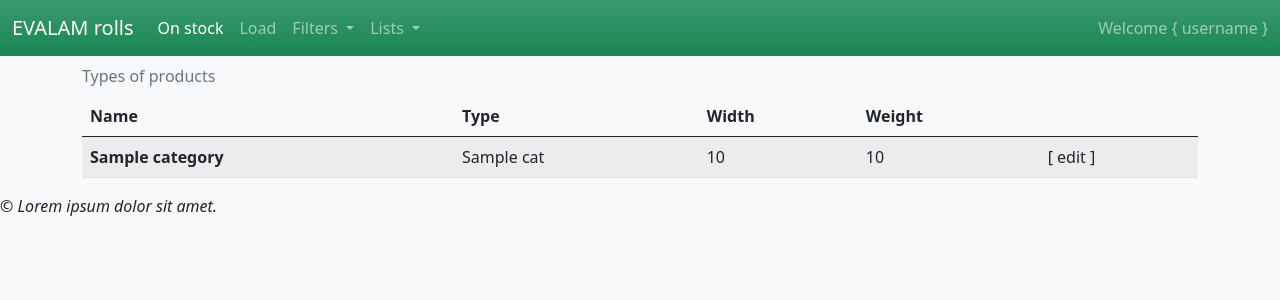
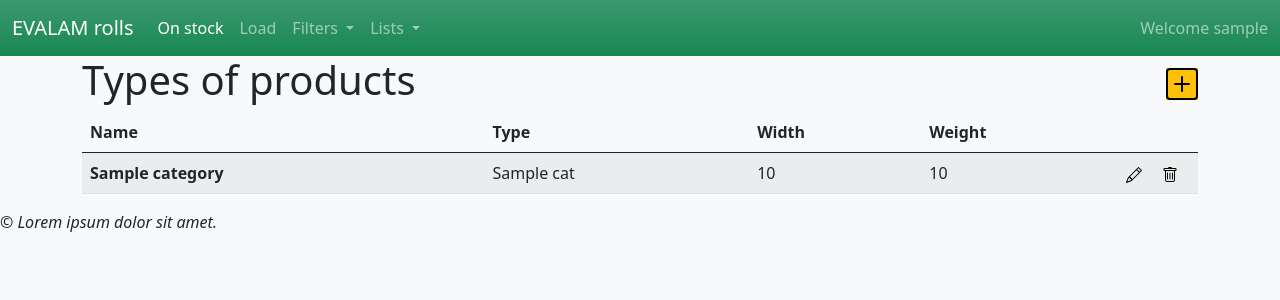
Before and after one commit to bdoobd/evalam, a FastAPI app: template app/templates/categories.html in a window 1280 px wide. Shown: the top 300 px of the page. Run offline with FastAPI, Linux system fonts and the light colour scheme; the template is opened without the code that fills it: most values are stand-ins (such as "Sample title", 1, 10 or a date in 2020); parts of the project's set-up code (start-up, migrations or seed data) failed here and were passed over.

Commit message:
FIX: На доделку раздела catgories

```diff
--- a/app/static/styles/styles.css
+++ b/app/static/styles/styles.css
@@ -1,3 +1,14 @@
+/* Ширина */
+.col-width-5 {
+  width: 5rem;
+}
+
+.button-add {
+  width: 2rem;
+  height: 2rem;
+  cursor: pointer;
+}
+
 .hide-element {
   display: none;
 }
--- a/app/templates/base.html
+++ b/app/templates/base.html
@@ -39,7 +39,7 @@
     {% block script %}{% endblock %}
     <title>{% block title %}{% endblock %}</title>
   </head>
-  <body class="bg-light">
+  <body class="bg-light d-flex flex-column h-100">
     <header>
       <nav class="navbar navbar-expand-md navbar-dark bg-success bg-gradient">
         <div class="container-fluid">
@@ -100,17 +100,19 @@
                   <li>
                     <a class="dropdown-item" href="/cats">Categories</a>
                   </li>
-                  <li><a class="dropdown-item" href="#">Users</a></li>
+                  <li><a class="dropdown-item" href="/admin">Admin</a></li>
                 </ul>
               </li>
             </ul>
-            <span class="navbar-text"> Welcome { username } </span>
+            <span class="navbar-text"> Welcome {{ username }} </span>
           </div>
         </div>
       </nav>
     </header>
-    <main class="container-lg">{% block content %}{% endblock %}</main>
-    <footer>
+    <main class="container-lg flex-shrink-0">
+      {% block content %}{% endblock %}
+    </main>
+    <footer class="footer mt-auto">
       <em>&copy; Lorem ipsum dolor sit amet.</em>
     </footer>
     <script
--- a/app/templates/categories.html
+++ b/app/templates/categories.html
@@ -2,17 +2,23 @@
 <meta http-equiv="X-UA-Compatible" content="IE=7" />
 <meta name="description" content="Categories" />
 {% endblock %} {% block title %}Categories {% endblock %} {% block content %}
+<h1 class="d-flex">
+  Types of products
+  <span class="ms-auto"
+    ><img
+      class="button-add bg-warning"
+      src="{{ url_for('static', path='/images/add.svg') }}"
+      alt="Add new category"
+  /></span>
+</h1>
 <table class="table table-striped caption-top">
-  <caption>
-    Types of products
-  </caption>
   <thead>
     <tr>
       <th scope="col">Name</th>
       <th scope="col">Type</th>
       <th scope="col">Width</th>
       <th scope="col">Weight</th>
-      <th scope="col">&nbsp;</th>
+      <th scope="col" class="col-width-5">&nbsp;</th>
     </tr>
   </thead>
   <tbody>
@@ -22,7 +28,17 @@
       <td>{{ category.cat }}</td>
       <td>{{ category.width}}</td>
       <td>{{ category.weight }}</td>
-      <td>[ edit ]</td>
+      <td>
+        <img
+          class="me-3"
+          src="{{ url_for('static', path='/images/edit.svg') }}"
+          alt="Edit row"
+        />
+        <img
+          src="{{ url_for('static', path='/images/trash.svg') }}"
+          alt="Delete row"
+        />
+      </td>
     </tr>
     {% endfor %}
   </tbody>
--- a/app/templates/home.html
+++ b/app/templates/home.html
@@ -2,7 +2,10 @@
 <meta http-equiv="X-UA-Compatible" content="IE=7" />
 <meta name="description" content="EVALAM rolls inventory" />
 {% endblock %} {% block title %}On stock {% endblock %} {% block content %}
-<table class="table">
+<table class="table table-striped caption-top">
+  <caption>
+    On stock
+  </caption>
   <thead>
     <tr>
       <th scope="col">Stock</th>
```
Also changed, not shown: app/routes/frontend.py (+8 -2 lines), app/templates/forbidden.html (+15 -3 lines), app/static/images/add.svg (added), app/static/images/edit.svg (added), app/static/images/trash.svg (added).
